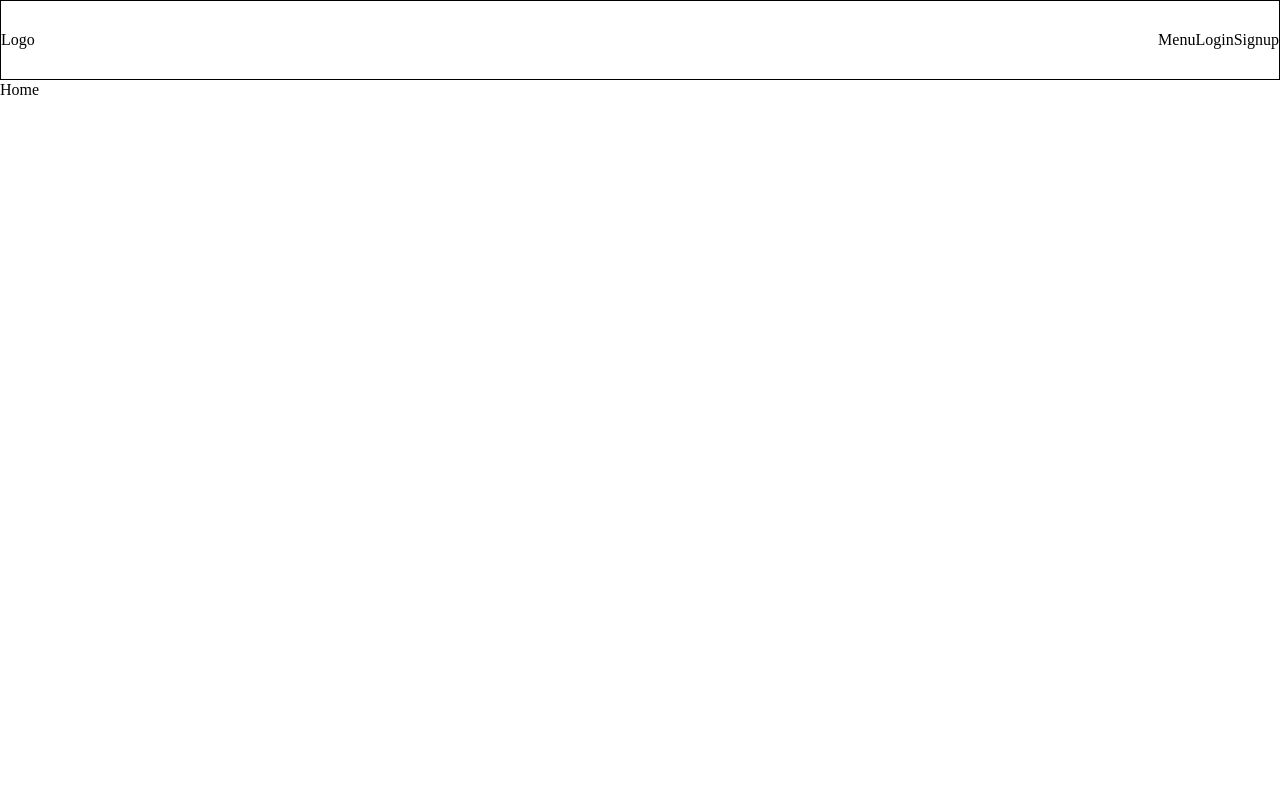
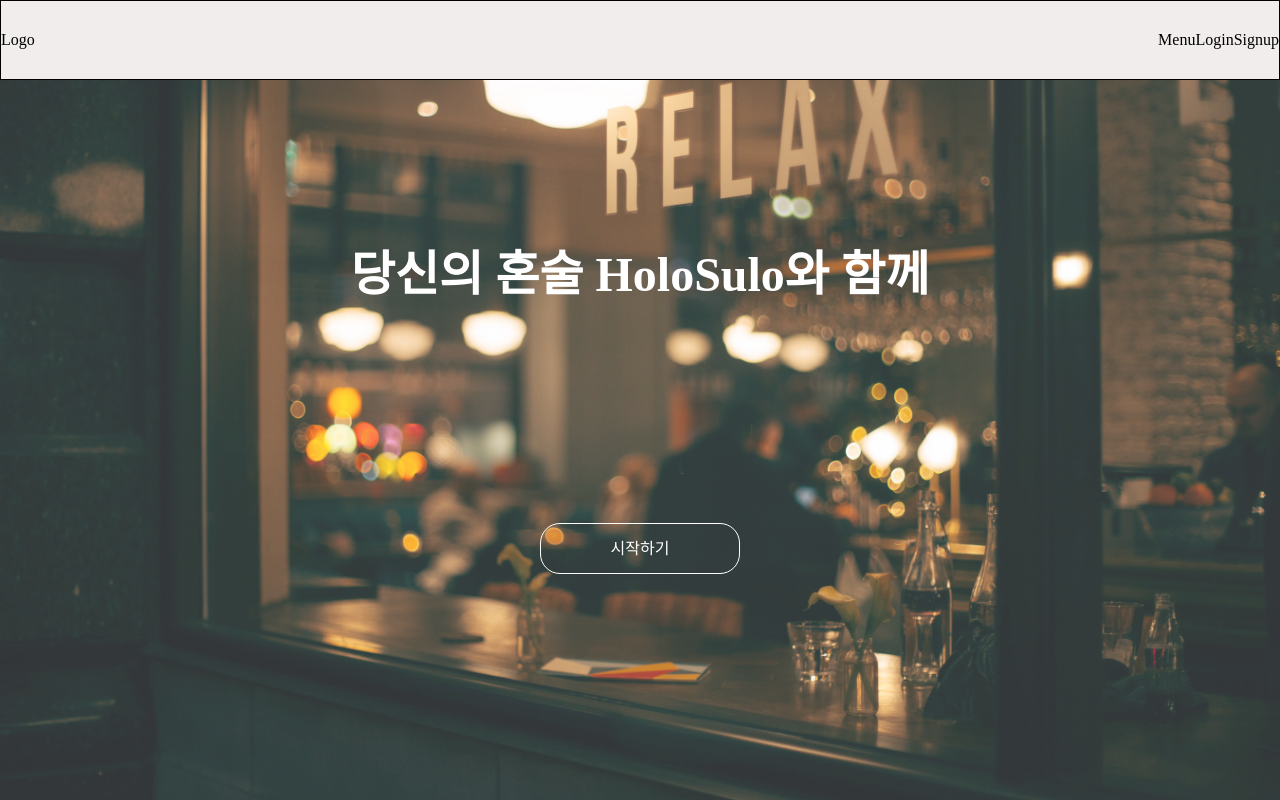
Before and after one commit to codestates/HoloSulo, a React (Create React App) app in the folder client/: page / in a window 1280 px wide. Built offline with nearby package versions, Linux system fonts and the light colour scheme.

Commit message:
feat/add landing page

```diff
--- a/client/src/components/Header.js
+++ b/client/src/components/Header.js
@@ -3,7 +3,8 @@ import styled from "styled-components";
 const HeaderContainer = styled.div`
   width: 100%;
   height: 80px;
-  display: fixed;
+  position: fixed;
+  background-color: #f1eded;
   left: 0;
   top: 0;
   border: 1px solid black;
--- a/client/src/pages/Home.js
+++ b/client/src/pages/Home.js
@@ -1,5 +1,64 @@
+import { Link } from "react-router-dom";
+import styled from "styled-components";
+import landing from "../images/landing.jpg";
+
+const Container = styled.div`
+  width: 100%;
+  height: 100vh;
+  display: flex;
+  flex-direction: column;
+  align-items: center;
+  justify-content: center;
+  &:after {
+    width: 100%;
+    height: 100vh;
+    position: absolute;
+    top: 0;
+    left: 0;
+    z-index: -1;
+    content: "";
+    background-image: url(${landing});
+    background-position: center;
+    background-size: cover;
+    opacity: 0.8;
+  }
+`;
+
+const Title = styled.h1`
+  color: white;
+  font-size: 3rem;
+  font-weight: bold;
+  padding: 20px;
+  margin-bottom: 200px;
+`;
+
+const Button = styled.div`
+  display: flex;
+  justify-content: center;
+  align-items: center;
+  color: white;
+  width: 200px;
+  padding: 15px 10px;
+  font-weight: 500;
+  border: 1px solid white;
+  border-radius: 20px;
+  cursor: pointer;
+  transition: background-color 0.2s linear;
+  &:hover {
+    background-color: rgba(255, 255, 255, 0.25);
+    border: 1px solid rgba(255, 255, 255, 0);
+  }
+`;
+
 function Home() {
-  return <div>Home</div>;
+  return (
+    <Container>
+      <Title>당신의 혼술 HoloSulo와 함께</Title>
+      <Link to="login">
+        <Button>시작하기</Button>
+      </Link>
+    </Container>
+  );
 }
 
 export default Home;
```
Also changed, not shown: client/src/images/landing.jpg (added).
